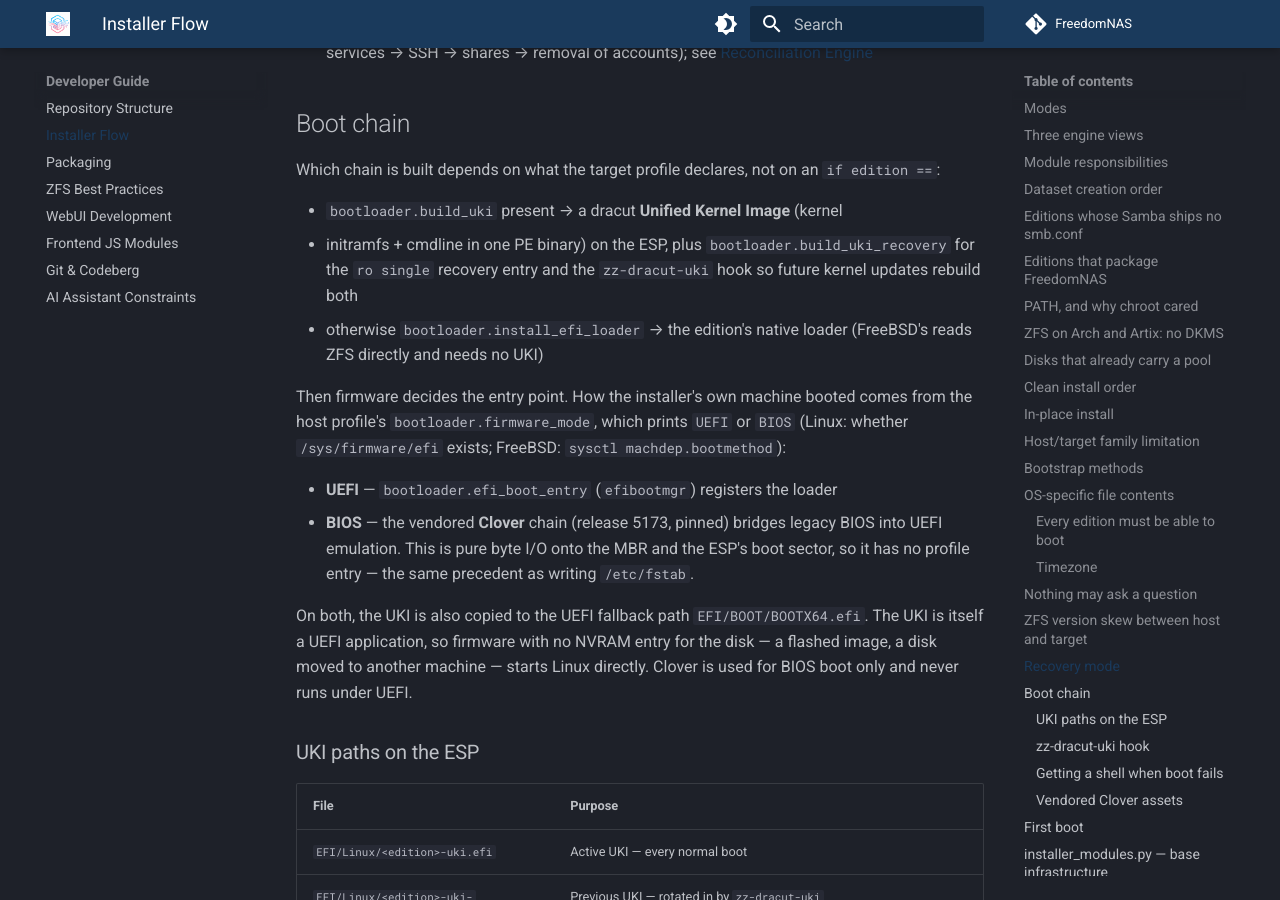
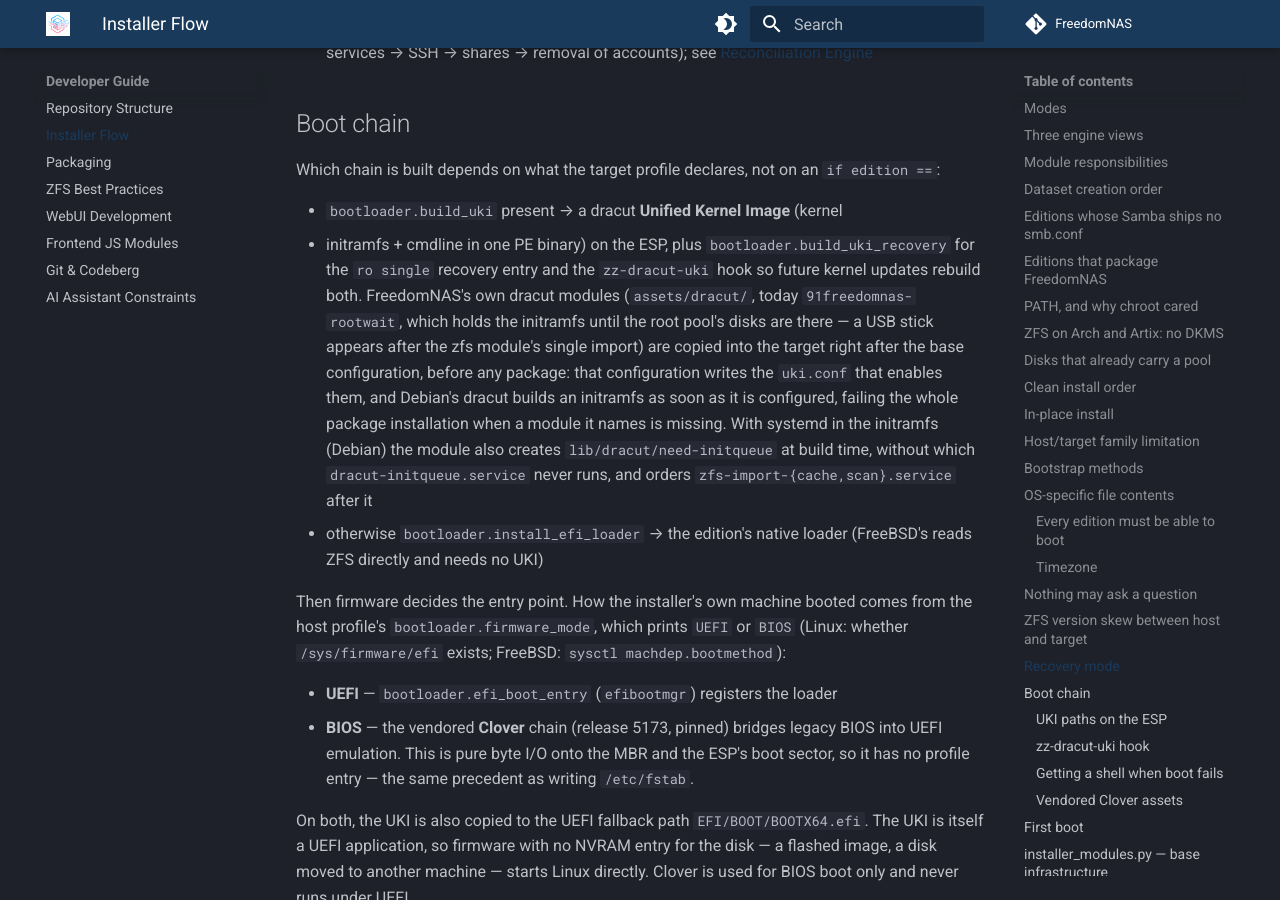
Before and after one commit to FreedomNAS/freedomnas-docs, an MkDocs documentation site: the page built from docs/developer/installer.md, in a window 1280 px wide and 900 px high, scrolled down 12009 px. Built offline with MkDocs 1.6.1 and Material for MkDocs 9.7.7, drawn with Linux system fonts in a browser that asks for light colours.

Commit message:
Document when the dracut modules are installed and the systemd initqueue

```diff
--- a/docs/developer/installer.md
+++ b/docs/developer/installer.md
@@ -447,7 +447,18 @@ Which chain is built depends on what the target profile declares, not on an
 - `bootloader.build_uki` present → a dracut **Unified Kernel Image** (kernel
   + initramfs + cmdline in one PE binary) on the ESP, plus
   `bootloader.build_uki_recovery` for the `ro single` recovery entry and the
-  `zz-dracut-uki` hook so future kernel updates rebuild both
+  `zz-dracut-uki` hook so future kernel updates rebuild both. FreedomNAS's
+  own dracut modules (`assets/dracut/`, today `91freedomnas-rootwait`, which
+  holds the initramfs until the root pool's disks are there — a USB stick
+  appears after the zfs module's single import) are copied into the target
+  right after the base configuration, before any package: that
+  configuration writes the `uki.conf` that enables them, and Debian's
+  dracut builds an initramfs as soon as it is configured, failing the
+  whole package installation when a module it names is missing. With
+  systemd in the initramfs (Debian) the module also creates
+  `lib/dracut/need-initqueue` at build time, without which
+  `dracut-initqueue.service` never runs, and orders
+  `zfs-import-{cache,scan}.service` after it
 - otherwise `bootloader.install_efi_loader` → the edition's native loader
   (FreeBSD's reads ZFS directly and needs no UKI)
 
```
